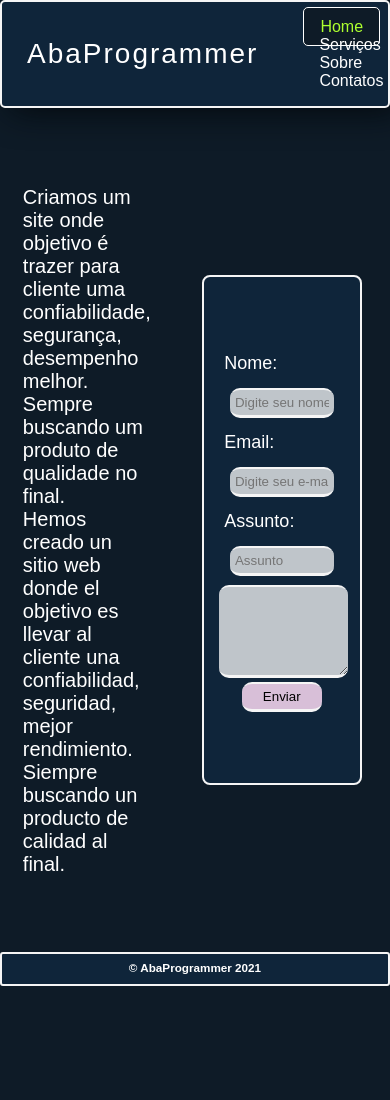
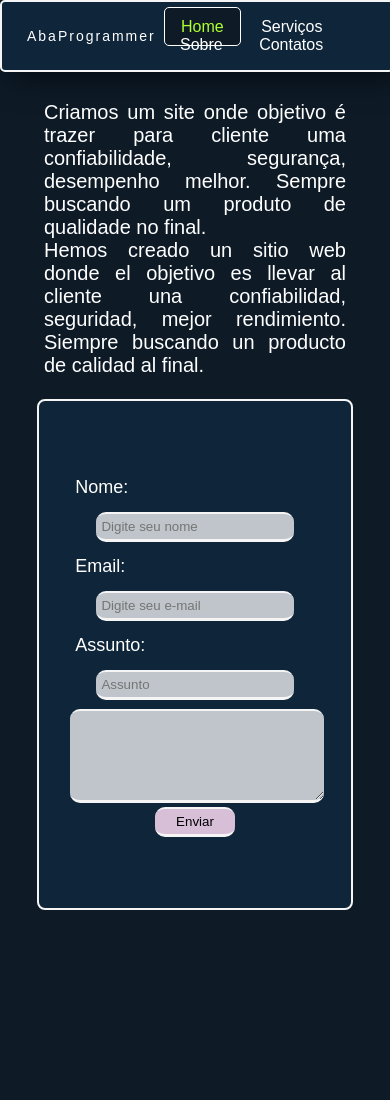
Before and after one commit to aba665/Projeto_Site, a plain HTML site: page contatos.html in a window 390 px wide. Shown: the top 1100 px of the page. Before the commit the page ends 986 px from the top, so only its background shows below. Drawn offline with Linux system fonts and the light colour scheme.

Commit message:
responsividade

```diff
--- a/stylecontatos.css
+++ b/stylecontatos.css
@@ -150,3 +150,57 @@ h3{
 	position: relative;
 	bottom: 5px;
 }
+@media (min-width: 350px){
+	footer{
+		height: 30px;
+		position: relative;
+		top: 100vw;
+		width: 100vw;
+
+}
+h3{
+ 	display: inline;
+	position: relative;
+	top: 5px;
+	width: 100px;
+	margin: auto;
+
+}
+}
+@media (min-width: 350px) and (max-width: 1000px){
+	body{
+		width: 100%;
+		overflow-x: hidden;
+	}
+	h1{
+		width: 92px;
+		font-size: 14px;
+		letter-spacing: 2px;
+		font-weight: 200;
+	}
+	header{
+		width: 100%;
+		position: sticky;
+		top: 0;
+		bottom: 0;
+		background-color: #0f253a;
+		box-shadow: 10px  2px 34px #03080c;
+		border: 2px solid whitesmoke;
+		border-radius: 5px;
+	}
+	#txt{
+		width: 80%;
+		margin: auto;
+
+	}
+	#quadro{
+		margin: auto;
+		width: 80%;
+	}
+	.formulario{
+		display: inline-block;
+		text-align: justify;
+
+	}
+
+}
--- a/styleserviços.css
+++ b/styleserviços.css
@@ -106,9 +106,6 @@ h2{
 	text-shadow: 2px 2px 0.5px black;
 }
 footer{
-	position: relative;
-	bottom: 0;
-	width: 100%;
 	font-size: 10px;
 	height: 30px;
 	color: white;
@@ -132,3 +129,20 @@ h3{
     padding-bottom: 10px;
 	text-shadow: 2px 2px 0.5px black;
 }
+@media (min-height: 1200px){
+	footer{
+		height: 30px;
+		position: fixed;
+		bottom: 0;
+		width: 100vw;
+
+}
+h3{
+ 	display: inline;
+	position: relative;
+	top: 5px;
+	width: 100px;
+	margin: auto;
+
+}
+}
```
Also changed, not shown: estilo.css (+17 -0 lines).
